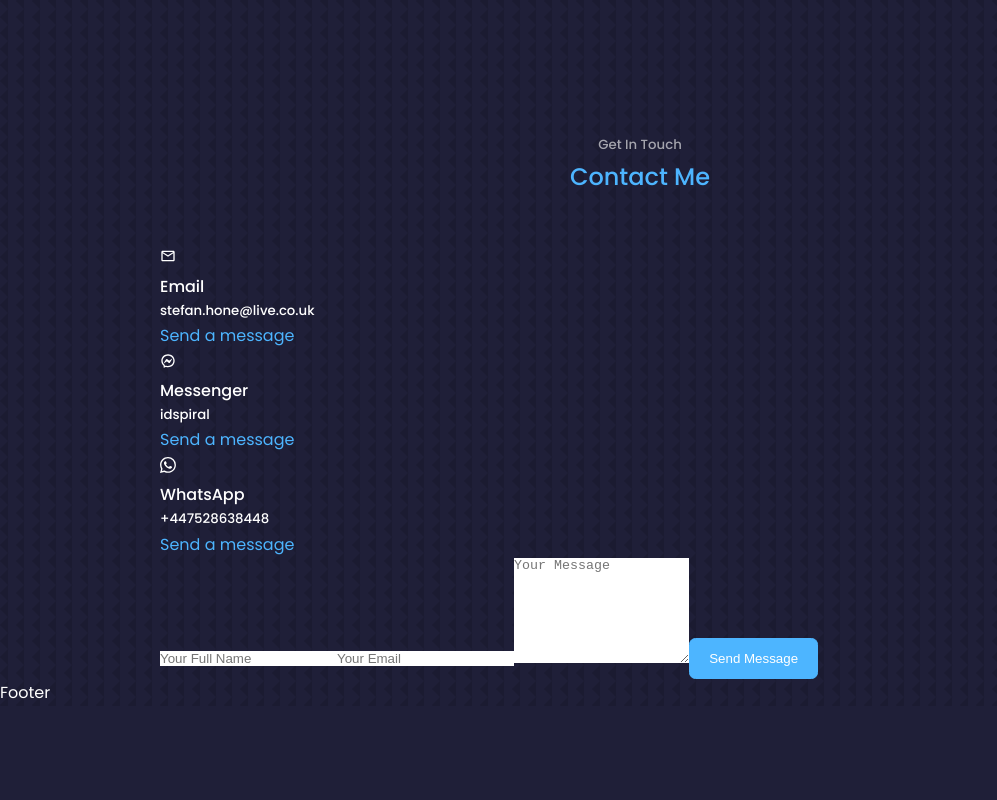
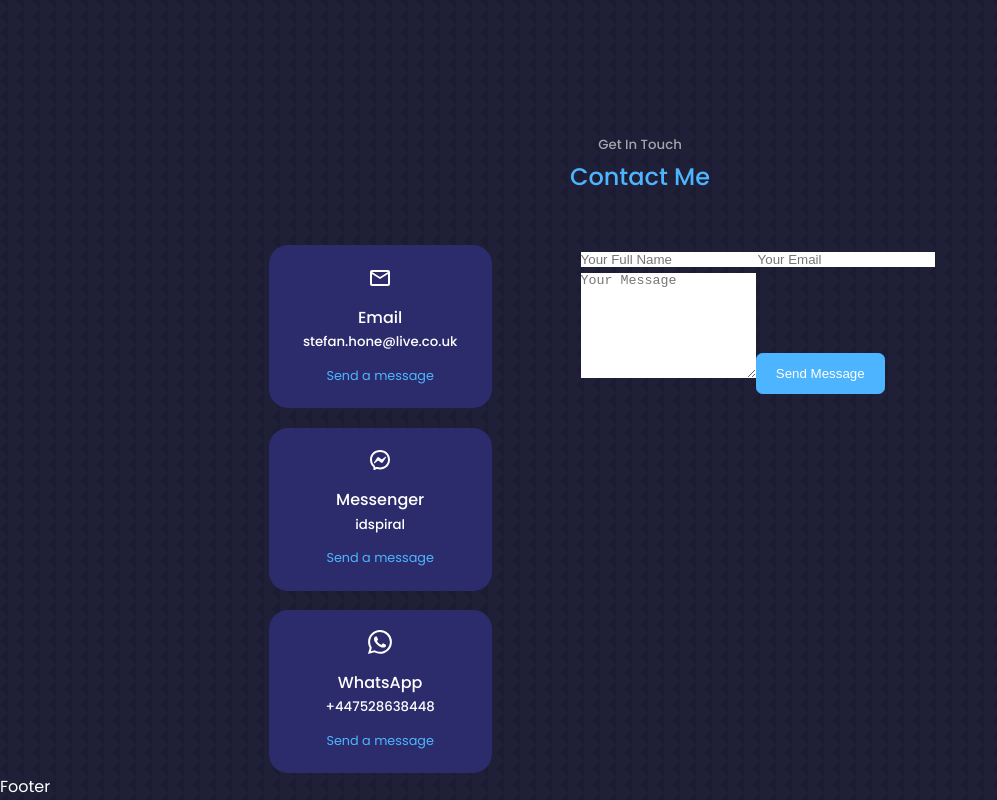
Before and after one commit to stefhone/react-portfolio-testing-1, a React (Create React App) app: page / in a window 1280 px wide. Shown: the part 4759-5559 px from the top of the page, without its empty margins (0-997 px from the left). Before the commit the page ends 5465 px from the top, so only its background shows below. Built offline with nearby package versions, Linux system fonts and the light colour scheme.

Commit message:
Contact Component P3 - Styling contact options

```diff
--- a/src/components/contact/Contact.jsx
+++ b/src/components/contact/Contact.jsx
@@ -13,19 +13,19 @@
       <div className="container contact__container">
         <div className="contact__options">
           <article className="contact__option">
-            <MdOutlineEmail />
+            <MdOutlineEmail className='contact__option-icon' />
             <h4>Email</h4>
             <h5>stefan.hone@live.co.uk</h5>
             <a href="mailto:stefan.hone@live.co.uk" target="_blank" rel="noreferrer">Send a message</a>
           </article>
           <article className="contact__option">
-            <RiMessengerLine />
+            <RiMessengerLine className='contact__option-icon' />
             <h4>Messenger</h4>
             <h5>idspiral</h5>
             <a href="https://m.me/idspiral" target="_blank" rel="noreferrer">Send a message</a>
           </article>
           <article className="contact__option">
-            <BsWhatsapp />
+            <BsWhatsapp className='contact__option-icon' />
             <h4>WhatsApp</h4>
             <h5>+447528638448</h5>
             <a href="https://api.whatsapp.com/send?phone=447528638448" target="_blank" rel="noreferrer">Send a message</a>
--- a/src/components/contact/contact.css
+++ b/src/components/contact/contact.css
@@ -0,0 +1,37 @@
+.container.contact__container {
+    width: 58%;
+    display: grid;
+    grid-template-columns: 30% 58%;
+    gap: 12%;
+}
+
+.contact__options {
+    display: flex;
+    flex-direction: column;
+    gap: 1.2rem;
+}
+
+.contact__option {
+    background: var(--color-bg-variant);
+    padding: 1.2rem;
+    border-radius: 1.2rem;
+    text-align: center;
+    border: 1px solid transparent;
+    transition: var(--transition);
+}
+
+.contact__option:hover {
+    background: transparent;
+    border-color: var(--color-primary-variant);
+}
+
+.contact__option-icon {
+    font-size: 1.5rem;
+    margin-bottom: .4rem;
+}
+
+.contact__option a {
+    margin-top: .7rem;
+    display: inline-block;
+    font-size: .8rem;
+}
```
